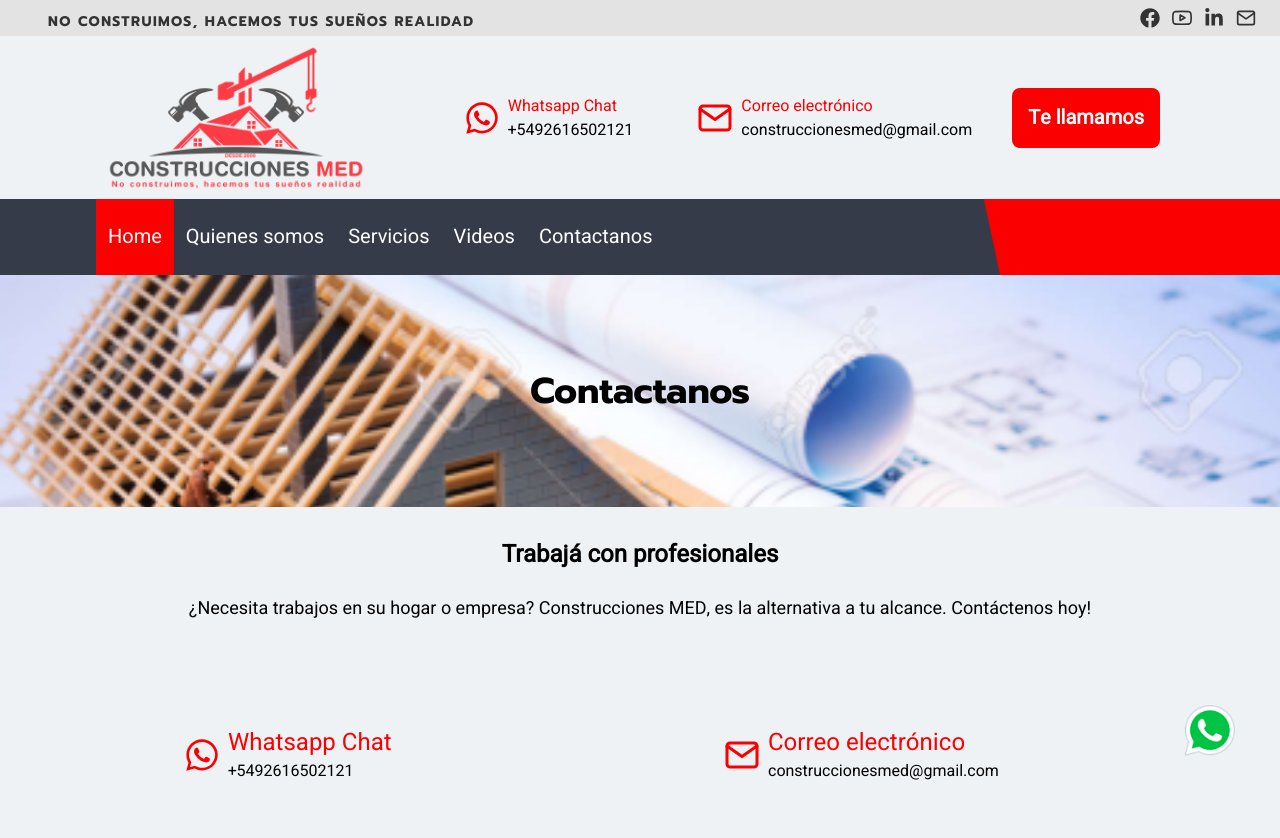
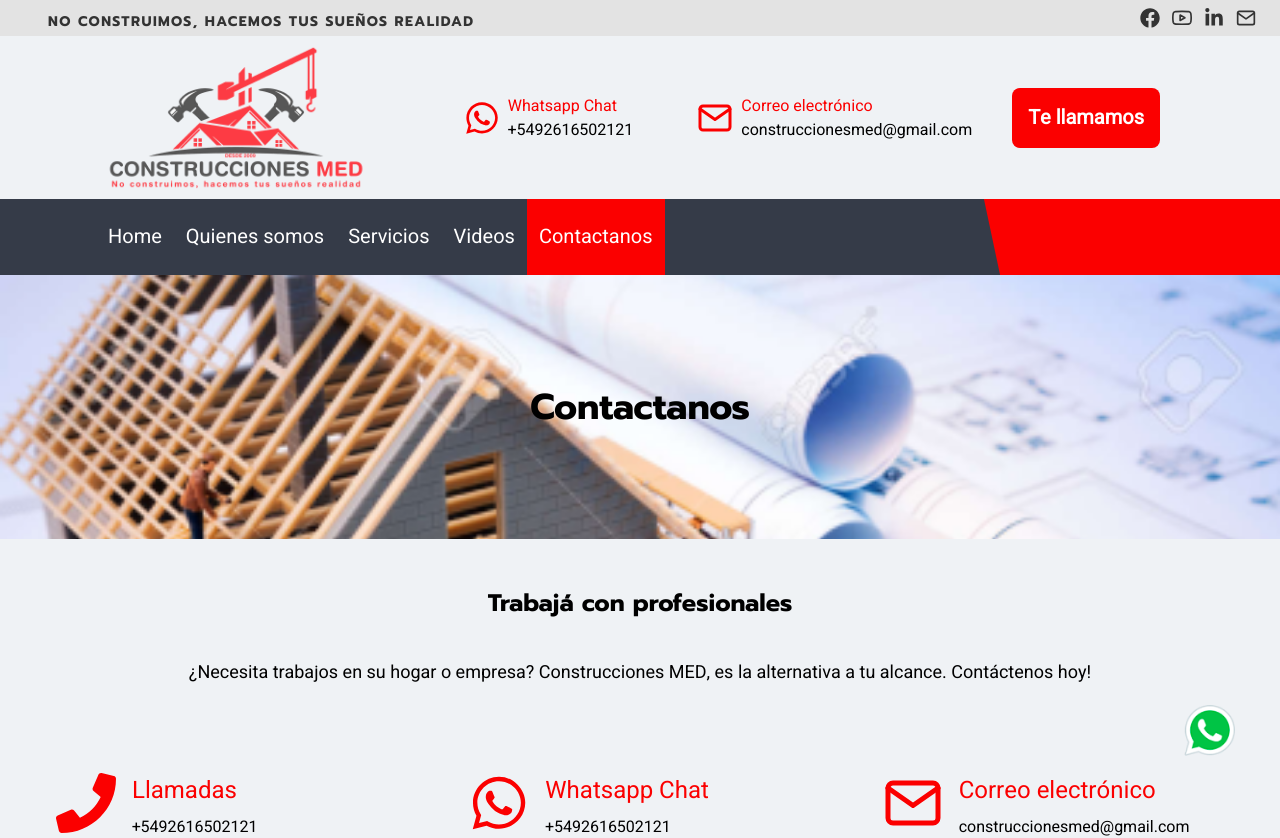
Before and after one commit to DevZeppelin/webpage-construcciones-med, a Next.js app: page /contacto in a window 1280 px wide. Shown: the top 838 px of the page. Built offline with nearby package versions, Linux system fonts and the light colour scheme.

Commit message:
slider working. in mobile: run in background cover. props to nav bar , between layout

```diff
--- a/components/Layout.js
+++ b/components/Layout.js
@@ -6,7 +6,7 @@ import NavBar from "./NavBar";
 import MobileNavBar from "./MobileNavBar";
 import WhatsappIcon from "./WhatsappIcon";
 
-export default function Layout({ children }) {
+export default function Layout({ children, classHome, classQuienesSomos, classServicios, classContacto }) {
   const [open, setOpen] = useState(false);
 
   const toggleNav = (e) => {
@@ -18,7 +18,7 @@ export default function Layout({ children }) {
     <div>
       <TopLeyend />
       <TopMainScreen />
-      <NavBar toggleNav={toggleNav} />
+      <NavBar toggleNav={toggleNav} classHome={classHome} classQuienesSomos={classQuienesSomos} classServicios={classServicios} classContacto={classContacto} />
       <MobileNavBar open={open} />
 
       {children}
--- a/components/MobileNavBar.js
+++ b/components/MobileNavBar.js
@@ -3,7 +3,7 @@ import Link from "next/dist/client/link";
 const MobileNavBar = ({ open }) => {
   return (
     <div
-      className="absolute z-20 right-0 font-bold bg-secundary text-background w-3/4 rounded-b-3xl"
+      className="absolute z-50 right-0 font-bold bg-secundary text-background w-3/5 rounded-b-3xl"
       style={{ display: open ? "block" : "none" }}
     >
       <div className="flex text-right flex-col text-base p-2 text-background mb-5">
--- a/components/NavBar.js
+++ b/components/NavBar.js
@@ -1,19 +1,19 @@
 import Link from "next/dist/client/link";
 import { GiHamburgerMenu } from "react-icons/gi";
 
-const NavBar = ({ toggleNav }) => {
+const NavBar = ({ toggleNav, classHome, classQuienesSomos, classServicios, classContacto }) => {
   return (
     <div className="flex my-0 md:py-0 justify-between px-0 bg-secundary text-white text-xl">
       <div className="hidden md:flex">
 
         <Link href="/">
-          <a className="bg-red px-3 ml-24 py-6">Home</a>
+          <a className={`px-3 hover:bg-red ml-24 py-6 ${classHome}`}>Home</a>
         </Link>
         <Link href="/quienesSomos">
-          <a className="px-3 hover:bg-red py-6">Quienes somos</a>
+          <a className={`px-3 hover:bg-red py-6 ${classQuienesSomos}`}>Quienes somos</a>
         </Link>
         <Link href="/servicios">
-          <a className="px-3 hover:bg-red py-6">Servicios</a>
+          <a className={`px-3 hover:bg-red py-6 ${classServicios}`}>Servicios</a>
         </Link>
 
         <a
@@ -26,7 +26,7 @@ const NavBar = ({ toggleNav }) => {
         </a>
 
         <Link href="/contacto">
-          <a className="px-3 hover:bg-red py-6">Contactanos</a>
+          <a className={`px-3 hover:bg-red py-6 ${classContacto}`}>Contactanos</a>
         </Link>
       </div>
       <div className="p-2 ml-2 md:hidden flex justify-start w-10 text-4xl">
--- a/components/WhatsappIcon.js
+++ b/components/WhatsappIcon.js
@@ -11,7 +11,7 @@ const WhatsappIcon = () => {
         alt="building icon logo construcciones med"
         height="60"
         width="60"
-        className="fixed bottom-4 md:bottom-10 right-4 md:right-10 cursor-pointer"
+        className="fixed bottom-4 md:bottom-10 right-6 md:right-10 cursor-pointer"
       />
     </a>
   );
--- a/components/sections/SectionWelcome.css
+++ b/components/sections/SectionWelcome.css
@@ -1,13 +1,10 @@
 .background-overlay {
-    background-image: linear-gradient(
-      270deg,
-      rgba(0, 0, 0, 0) 71%,
-      #606879 0%
-    );
+  background-image: linear-gradient(270deg, rgba(0, 0, 0, 0) 71%, #606879 0%);
   background-color: transparent;
   opacity: 1;
   transition: background 3s, border-radius 0.3s, opacity 3s;
 }
+
 .slider-body {
   margin: 0;
   padding: 0;
@@ -15,12 +12,13 @@
   display: flex;
   justify-content: center;
   align-items: center;
-    background: red;
+
 }
 
 .slider {
   width: 100%;
-    height: 28rem;
+ /*  height: 28rem; */
+ height: 100%;
   overflow: hidden;
 }
 
@@ -44,6 +42,8 @@
   height: 100%;
 }
 
+/* NAVIGATION */
+
 .navigation-manual {
   position: absolute;
   display: flex;
@@ -61,7 +61,7 @@
   border: 2px solid transparent;
   border-radius: 10px;
   padding: 5px;
-    /* cursor: pointer; */
+/*   cursor: pointer; */
   transition: 1s;
 }
 
@@ -82,35 +82,25 @@
   margin-left: -60%;
 }
 
-
-    /* CSS for automatic navigation */
-
-
 .navigation-auto {
   position: absolute;
-
   display: flex;
-
   justify-content: center;
   flex-direction: column;
   padding-top: 160px;
   margin: 20px;
-
 }
 
 .navigation-auto div {
   border: 2px solid transparent;
   border-radius: 10px;
   padding: 5px;
-    cursor: pointer;
+  /* cursor: pointer; */
   transition: 1s;
   margin: 3px;
-
-
-
 }
 
-  /* #radio1:checked ~ .navigation-auto .auto-btn1 {
+#radio1:checked ~ .navigation-auto .auto-btn1 {
   background: black;
 }
 #radio2:checked ~ .navigation-auto .auto-btn2 {
@@ -121,4 +111,4 @@
 }
 #radio4:checked ~ .navigation-auto .auto-btn4 {
   background: black;
-  } */
+}
--- a/css/base.css
+++ b/css/base.css
@@ -11,6 +11,9 @@ body {
 h1 {
   font-family: "Prompt", sans-serif;
 }
+h2 {
+  font-family: "Prompt", sans-serif;
+}
 
 html {
   scroll-behavior: smooth;
--- a/pages/contacto.js
+++ b/pages/contacto.js
@@ -1,7 +1,7 @@
 import Head from "next/head";
 import Layout from "../components/Layout";
 import MainBarButton from "../components/MainBarButton";
-import { FaWhatsapp } from "react-icons/fa";
+import { FaPhone, FaWhatsapp } from "react-icons/fa";
 import { FiMail } from "react-icons/fi";
 
 const Contacto = () => {
@@ -11,33 +11,43 @@ const Contacto = () => {
         <title>Contacto</title>
         <link rel="icon" href="/favicon.ico" />
       </Head>
-      <Layout>
-        <div className="bg-hero bg-cover bg-fixed text-center py-24">
+      <Layout classContacto={"bg-red"}>
+        <div className="bg-hero bg-cover text-center py-28">
           <h1 className="text-4xl font-bold">Contactanos</h1>
         </div>
-        <div className="text-center space-y-6 pt-8">
+        <div className="text-center space-y-6 pt-12">
           <h2 className="text-2xl font-bold">Trabajá con profesionales</h2>
-          <p className="text-lg">
+          <p className="text-lg p-4">
             ¿Necesita trabajos en su hogar o empresa? Construcciones MED, es la
             alternativa a tu alcance. Contáctenos hoy!
           </p>
-          <div className="grid grid-cols-1 md:grid-cols-2 gap-6 p-8 md:p-16 md:pl-40 ">
+          <div className="grid grid-cols-1 md:grid-cols-3 gap-2 p-6 ">
             <div>
               <MainBarButton
                 logo={
-                  <FaWhatsapp className="text-red text-4xl flex my-auto m-2" />
+                  <FaPhone className="text-red text-6xl flex my-auto m-4" />
                 }
-                text="Whatsapp Chat"
+                text="Llamadas"
                 description="+5492616502121"
-                classType="text-red text-2xl"
+                classType="text-red text-2xl my-2"
               />
             </div>
             <div>
               <MainBarButton
-                logo={<FiMail className="text-red text-4xl flex my-auto m-2" />}
+                logo={
+                  <FaWhatsapp className="text-red text-6xl flex my-auto m-4" />
+                }
+                text="Whatsapp Chat"
+                description="+5492616502121"
+                classType="text-red text-2xl my-2"
+              />
+            </div>
+            <div>
+              <MainBarButton
+                logo={<FiMail className="text-red text-6xl flex my-auto m-4" />}
                 text="Correo electrónico"
                 description="construccionesmed@gmail.com"
-                classType="text-red text-2xl"
+                classType="text-red text-2xl my-2"
               />
             </div>
           </div>
--- a/pages/index.js
+++ b/pages/index.js
@@ -5,7 +5,7 @@ import { BsFillPersonCheckFill } from "react-icons/bs";
 import { FaRecycle, FaUserCog } from "react-icons/fa";
 import { AiOutlineStar } from "react-icons/ai";
 
-export default function Home({ blogs }) {
+export default function Home({ }) {
   return (
     <div>
       <Head>
@@ -22,7 +22,7 @@ export default function Home({ blogs }) {
         />
         <meta name="author" content="Gino Pietrobon" />
       </Head>
-      <Layout>
+      <Layout classHome={"bg-red"}>
         <SectionWelcome />
         <section>
           <div className="space-y-2 text-center p-12 px-8 md:px-32 pt-8 bg-lowContrast">
--- a/pages/quienesSomos.js
+++ b/pages/quienesSomos.js
@@ -10,9 +10,9 @@ const QuienesSomos = () => {
         <title>Quienes Somos</title>
         <link rel="icon" href="/favicon.ico" />
       </Head>
-      <Layout>
+      <Layout classQuienesSomos={"bg-red"}>
         <section>
-          <div className="bg-hero bg-cover bg-fixed text-center py-32">
+          <div className="bg-hero bg-cover text-center py-28">
             <h1 className="text-4xl font-bold">Quienes Somos</h1>
           </div>
           <div className="grid grid-cols-1 md:grid-cols-2 gap-6 py-8">
--- a/pages/servicios.js
+++ b/pages/servicios.js
@@ -14,9 +14,9 @@ const Servicios = () => {
         <title>Servicios</title>
         <link rel="icon" href="/favicon.ico" />
       </Head>
-      <Layout>
+      <Layout classServicios={"bg-red"}>
         <div>
-          <div className="bg-hero bg-cover bg-fixed text-center py-32">
+          <div className="bg-hero bg-cover text-center py-28">
             <h1 className="text-4xl font-bold">Servicios</h1>
           </div>
           <div>
```
Also changed, not shown: components/sections/SectionWelcome.js (+20 -25 lines). Lines whose indentation alone changed are shown as unchanged.
